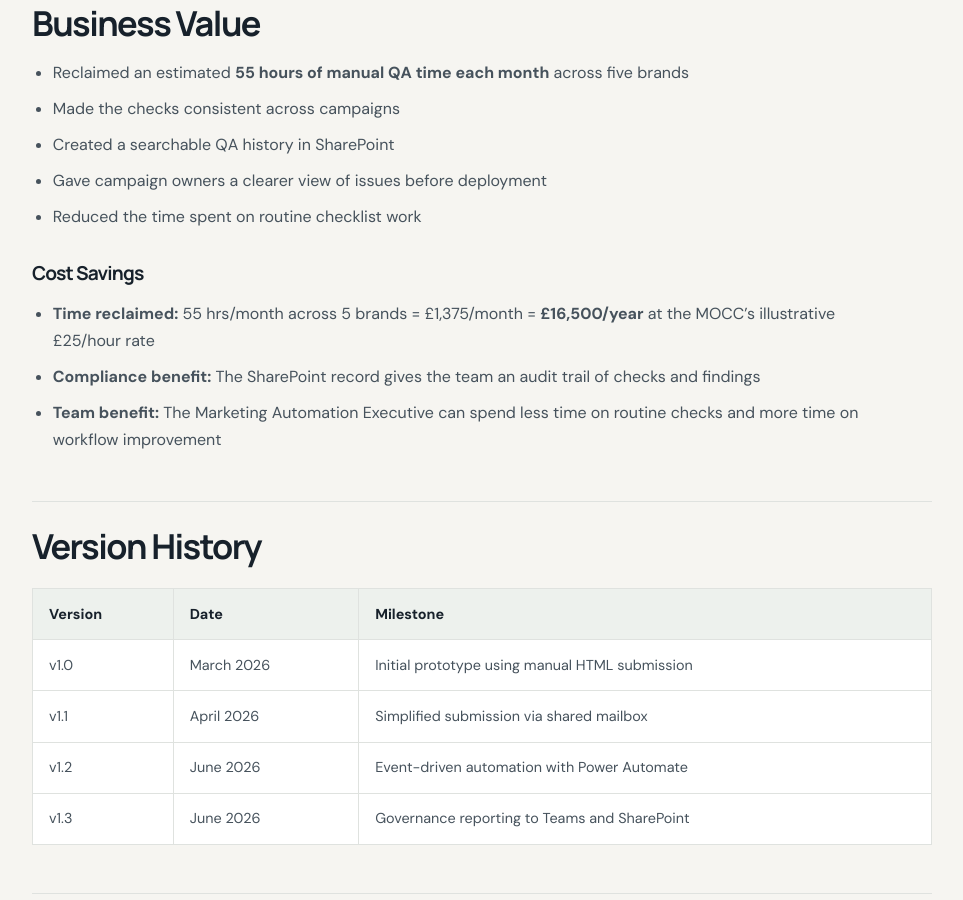
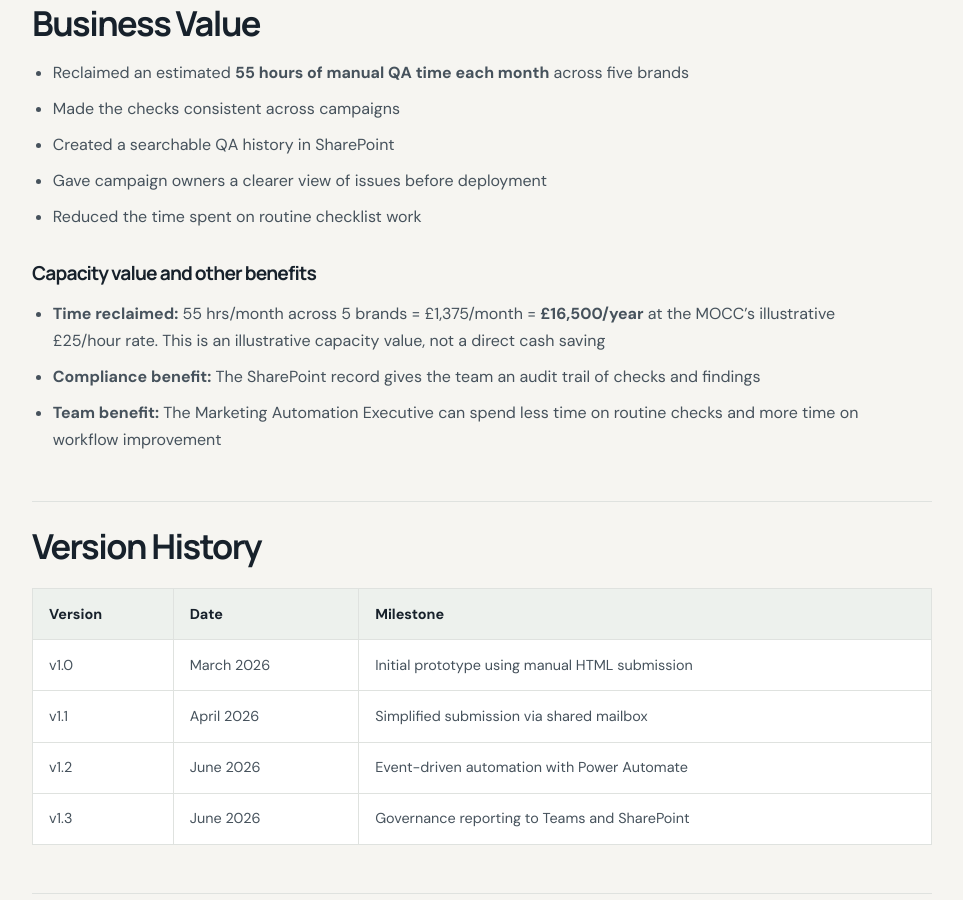
Before and after one commit to georgefwmurray/Marketing-Operations-Control-Centre, a Jekyll site: the page built from Agents/Email QA Agent/Email-QA-Agent.md, in a window 1280 px wide and 900 px high, scrolled down 2027 px. Shown: the whole window, without its empty margins (158-1121 px from the left). Built offline with Jekyll 4.4.1, drawn with Linux system fonts in a browser that asks for light colours.

Commit message:
Distinguish illustrative capacity value from cash savings

```diff
--- a/Agents/Email QA Agent/Email-QA-Agent.md
+++ b/Agents/Email QA Agent/Email-QA-Agent.md
@@ -48,9 +48,9 @@ The process works with test emails from the marketing automation platform, so th
 - Gave campaign owners a clearer view of issues before deployment
 - Reduced the time spent on routine checklist work
 
-### Cost Savings
+### Capacity value and other benefits
 
-- **Time reclaimed:** 55 hrs/month across 5 brands = £1,375/month = **£16,500/year** at the MOCC's illustrative £25/hour rate
+- **Time reclaimed:** 55 hrs/month across 5 brands = £1,375/month = **£16,500/year** at the MOCC's illustrative £25/hour rate. This is an illustrative capacity value, not a direct cash saving
 - **Compliance benefit:** The SharePoint record gives the team an audit trail of checks and findings
 - **Team benefit:** The Marketing Automation Executive can spend less time on routine checks and more time on workflow improvement
 
```
